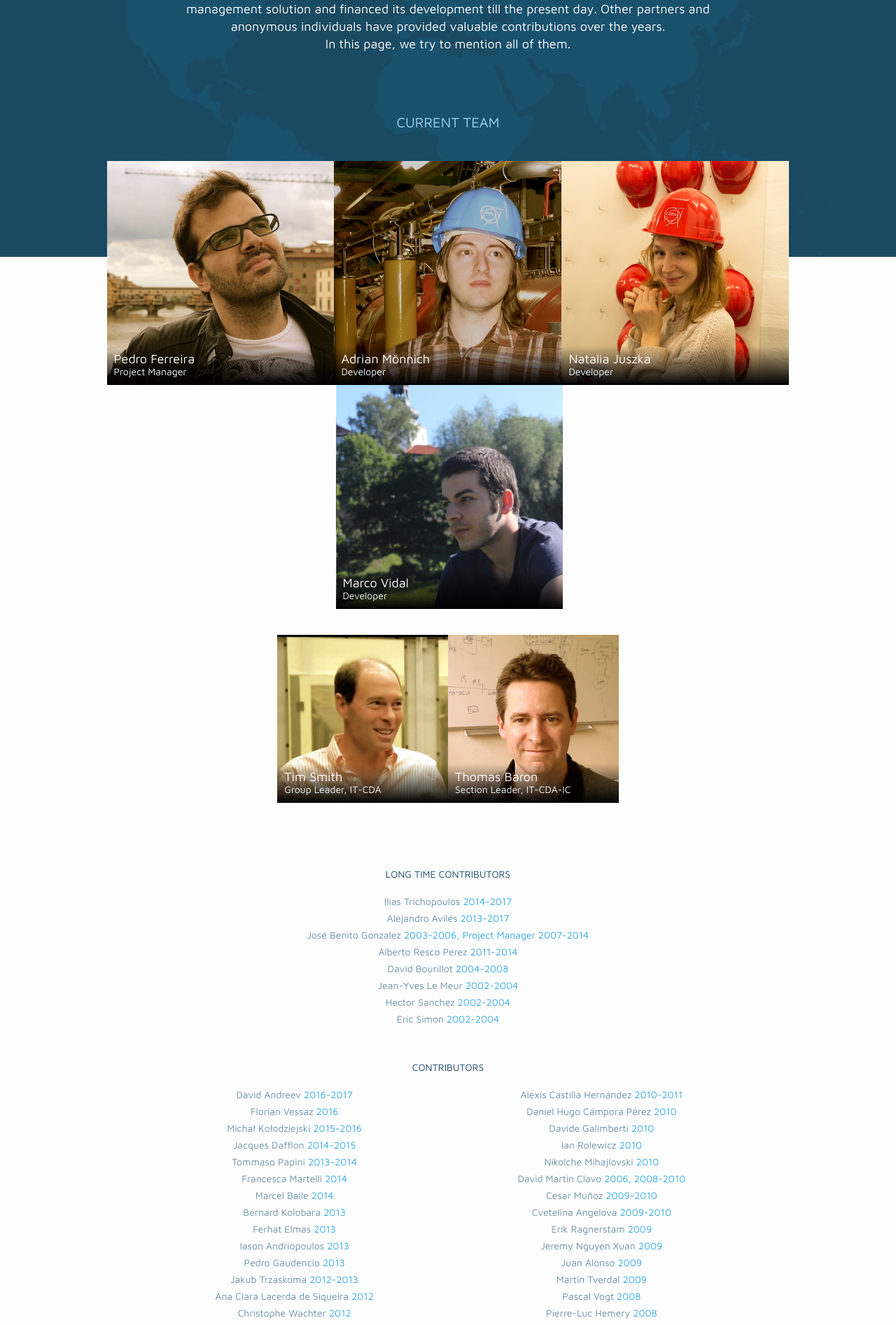
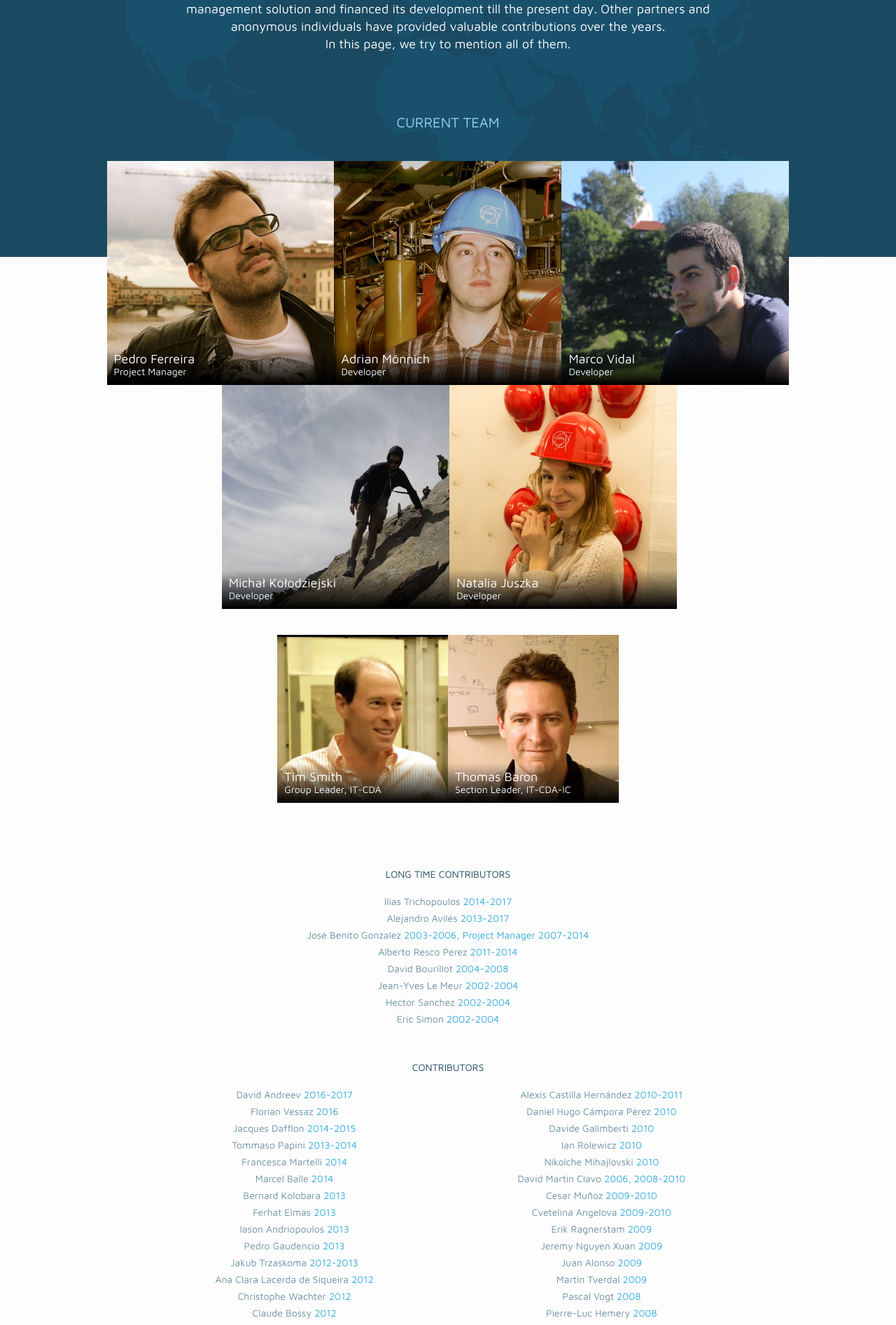
Before and after one commit to indico/indico.github.io, a Jekyll site: the page built from about_us.md, in a window 1280 px wide. Shown: the part 338-2231 px from the top of the page at 70% size. Built offline with Jekyll 4.4.1, drawn with Linux system fonts in a browser that asks for light colours; nearby versions of some CDN libraries; comment, search, counter and statistics services are not loaded.

Commit message:
Welcome back @mic4ael

```diff
--- a/_layouts/about_us.html
+++ b/_layouts/about_us.html
@@ -30,13 +30,19 @@
                         </div>
                         <div class="team-member team-member-dev col-md-4 col-sm-6 col-xs-12 team-member-developer-2">
                             <div class="team-member-note">
-                                <div class="team-member-name">Natalia Juszka</div>
+                                <div class="team-member-name">Marco Vidal</div>
                                 <div class="team-member-pos">Developer</div>
                             </div>
                         </div>
                         <div class="team-member team-member-dev col-md-4 col-sm-6 col-xs-12 col-centered team-member-developer-3">
                             <div class="team-member-note">
-                                <div class="team-member-name">Marco Vidal</div>
+                                <div class="team-member-name">Michał Kołodziejski</div>
+                                <div class="team-member-pos">Developer</div>
+                            </div>
+                        </div>
+                        <div class="team-member team-member-dev col-md-4 col-sm-6 col-xs-12 col-centered team-member-developer-4">
+                            <div class="team-member-note">
+                                <div class="team-member-name">Natalia Juszka</div>
                                 <div class="team-member-pos">Developer</div>
                             </div>
                         </div>
@@ -123,10 +129,6 @@
                                         <li>
                                             <span class="contr-list-names-name">Florian Vessaz</span>
                                             <span class="contr-list-names-date">2016</span>
-                                        </li>
-                                        <li>
-                                            <span class="contr-list-names-name">Michał Kołodziejski</span>
-                                            <span class="contr-list-names-date">2015-2016</span>
                                         </li>
                                         <li>
                                             <span class="contr-list-names-name">Jacques Dafflon</span>
--- a/css/indico.scss
+++ b/css/indico.scss
@@ -1232,11 +1232,15 @@
     }
 
     .team-member-developer-2 {
-        background-image: url('../img/people/nataliajuszka.jpg');
+        background-image: url('../img/people/marcovidal.jpg');
     }
 
     .team-member-developer-3 {
-        background-image: url('../img/people/marcovidal.jpg');
+        background-image: url('../img/people/michalkolodziejski.jpg');
+    }
+
+    .team-member-developer-4 {
+        background-image: url('../img/people/nataliajuszka.jpg');
     }
 
     .team-member-leader-group {
```
Also changed, not shown: 1 other file.
